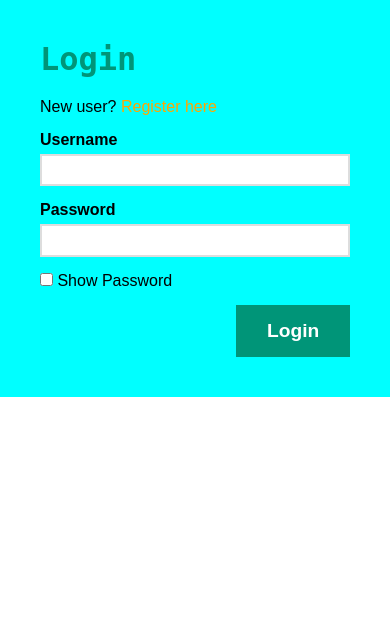
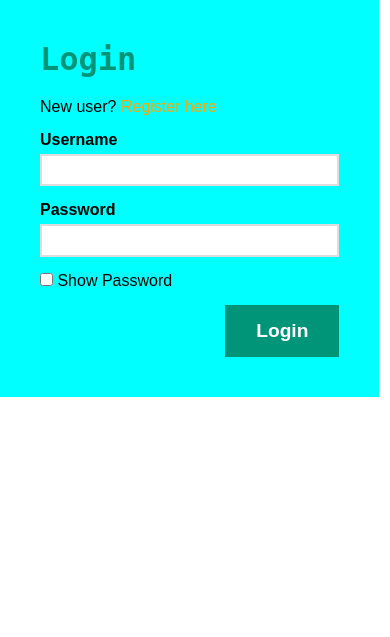
Before and after one commit to MarinosPapadakis/RooForABuddy, a Flask app: page /login in a window 390 px wide. Shown: the part 56-693 px from the top of the page. Run offline with Flask 2, Linux system fonts and the light colour scheme.

Commit message:
fix container

```diff
--- a/static/style.css
+++ b/static/style.css
@@ -199,7 +199,6 @@
 .box-password {
   margin-top: 1rem;
   font: .9rem 'Fira Sans', sans-serif;
-
 }
 .background-image {
     background-color: cyan;
@@ -256,5 +255,9 @@
       margin: 0 auto;
       max-width: 1000px;
     }
+    .background-image {
+      max-height: max-content;
+      max-width: max-content;
+    }
 
 }
```
